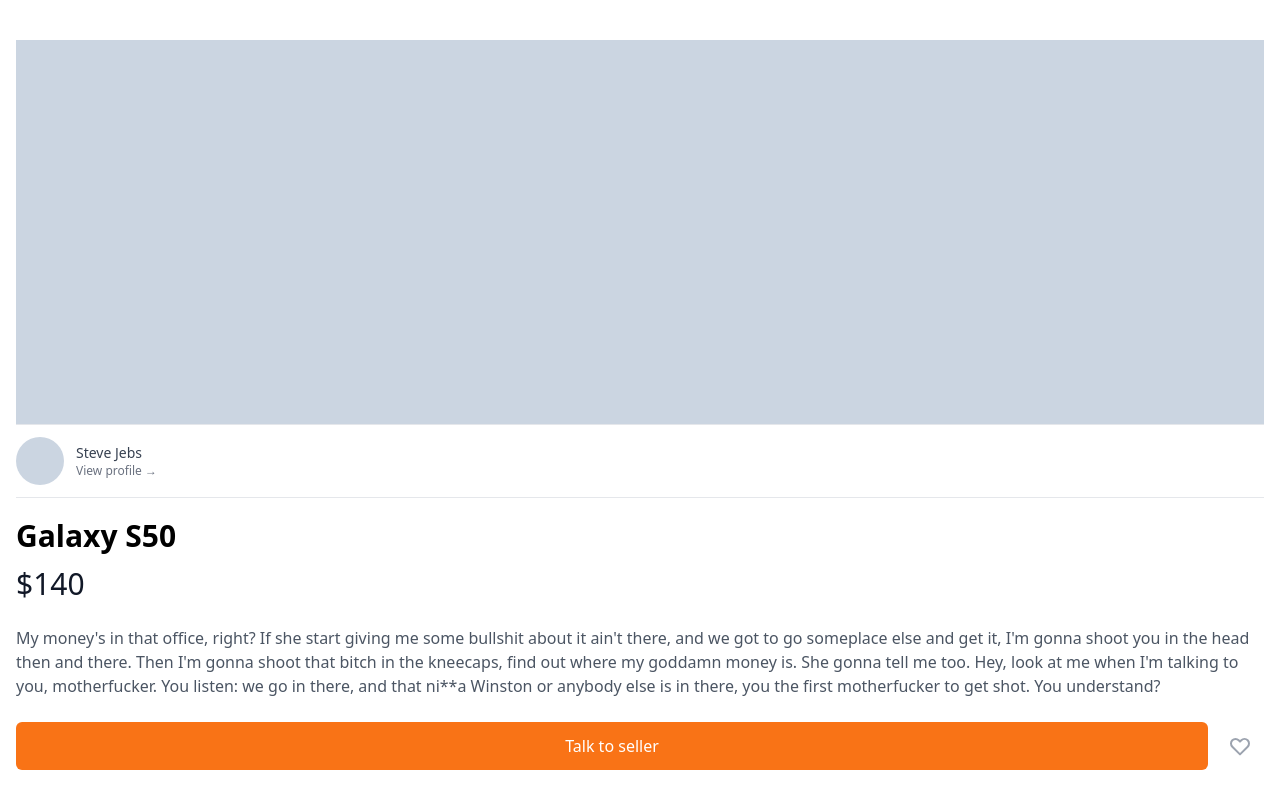
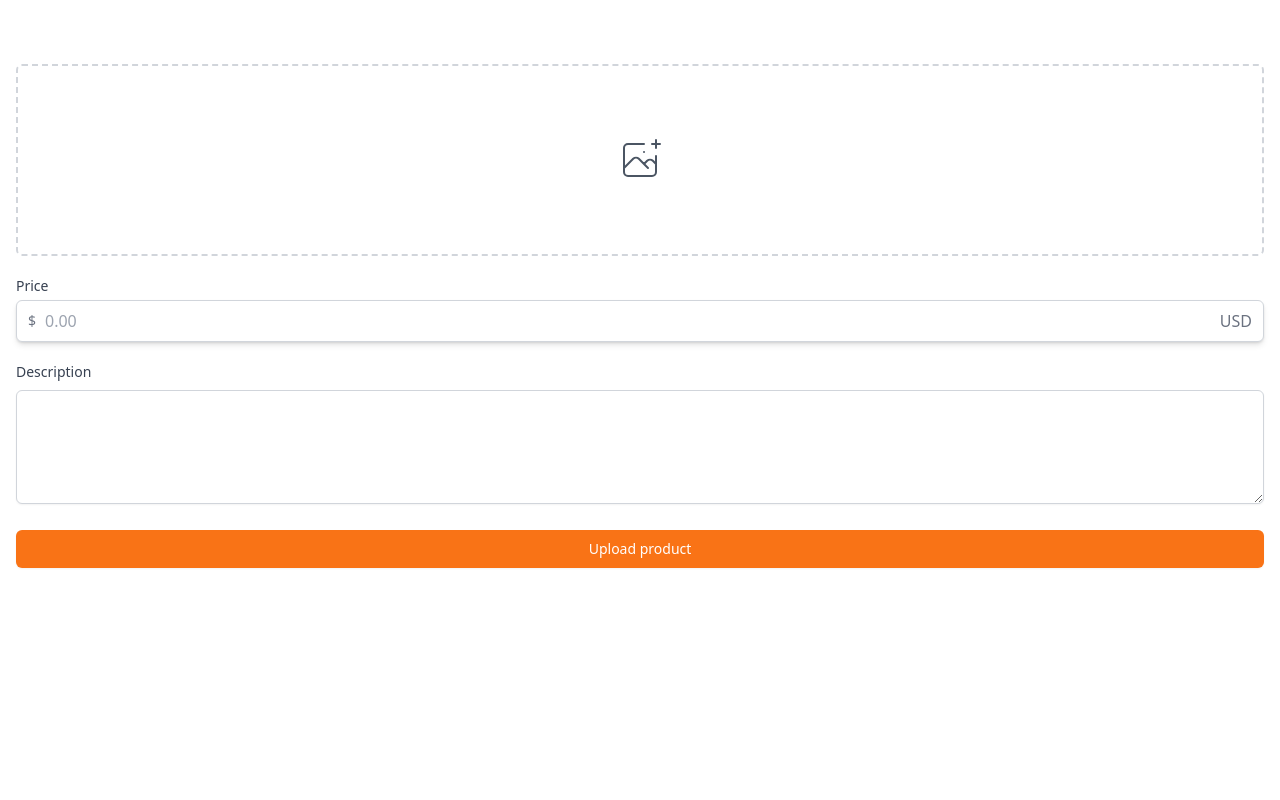
Before and after one commit to sondeokhyeon/carrot-practice, a Next.js app: page /items/upload in a window 1280 px wide. Shown: the top 800 px of the page. Built offline with nearby package versions, Linux system fonts and the light colour scheme.

Commit message:
🚩 upload 페이지 퍼블리싱

```diff
--- /dev/null
+++ b/pages/items/upload.tsx
@@ -0,0 +1,70 @@
+import type { NextPage } from "next";
+
+const Upload: NextPage = () => {
+  return (
+    <div className="px-4 py-16 ">
+      <div>
+        <div>
+          <label className="w-full cursor-pointer text-gray-600 hover:text-orange-500 hover:border-orange-500 flex items-center justify-center border-2 border-dashed border-gray-300 py-6 h-48 rounded-md">
+            <svg
+              className="h-12 w-12"
+              stroke="currentColor"
+              fill="none"
+              viewBox="0 0 48 48"
+              aria-hidden="true"
+            >
+              <path
+                d="M28 8H12a4 4 0 00-4 4v20m32-12v8m0 0v8a4 4 0 01-4 4H12a4 4 0 01-4-4v-4m32-4l-3.172-3.172a4 4 0 00-5.656 0L28 28M8 32l9.172-9.172a4 4 0 015.656 0L28 28m0 0l4 4m4-24h8m-4-4v8m-12 4h.02"
+                strokeWidth={2}
+                strokeLinecap="round"
+                strokeLinejoin="round"
+              />
+            </svg>
+            <input type="file" className="hidden" />
+          </label>
+        </div>
+      </div>
+      <div className="my-5">
+        <label
+          htmlFor="price"
+          className="mb-1 block text-sm font-medium text-gray-700"
+        >
+          Price
+        </label>
+        <div className="rounded-md shadow-sm relative flex items-center">
+          <div className="absolute left-0 pl-3 flex pointer-events-none items-center">
+            <span className="text-gray-500 text-sm ">$</span>
+          </div>
+          <input
+            id="price"
+            className="appearance-none pl-7  w-full px-3 py-2 border border-gray-300 rounded-md shadow-md placeholder-gray-400 focus:outline-none focus:ring-orange-500 focus:border-orange-500"
+            type="text"
+            placeholder="0.00"
+          />
+          <div className="absolute right-0  pointer-events-none pr-3 flex items-center">
+            <span className="text-gray-500 ">USD</span>
+          </div>
+        </div>
+      </div>
+      <div>
+        <label
+          htmlFor="price"
+          className="mb-1 block text-sm font-medium text-gray-700"
+        >
+          Description
+        </label>
+        <div>
+          <textarea
+            className="mt-1 shadow-sm w-full  focus:ring-orange-500 rounded-md border-gray-300 focus:border-orange-500"
+            rows={4}
+          />
+        </div>
+      </div>
+      <button className="mt-5 w-full bg-orange-500 hover:bg-orange-600 text-white py-2 px-4 border border-transparent rounded-md shadow-sm text-sm font-medium focus:ring-2 focus:ring-offset-2 focus:ring-orange-500 focus:outline-none">
+        Upload product
+      </button>
+    </div>
+  );
+};
+
+export default Upload;
```
